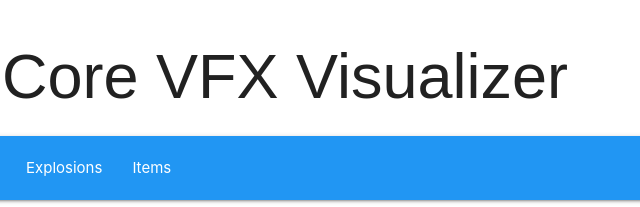
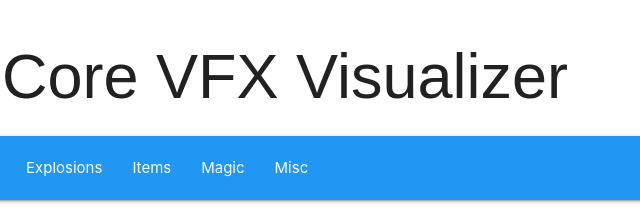
Before and after one commit to caillef/core-vfx-visualizer, a plain HTML site: page index.html in a window 1280 px wide. Shown: the top 207 px of the page, 355-995 px from the left. Drawn offline with nearby package versions, Linux system fonts and the light colour scheme.

Commit message:
Fix navbar

```diff
--- a/index.html
+++ b/index.html
@@ -22,6 +22,8 @@
                 <li><a href="environments.html">Environments</a></li>
                 <li><a href="explosions.html">Explosions</a></li>
                 <li><a href="items.html">Items</a></li>
+                <li><a href="magic.html">Magic</a></li>
+                <li><a href="misc.html">Misc</a></li>
             </ul>
         </div>
     </nav>
```
Also changed, not shown: magic.html (+1 -0 lines).
